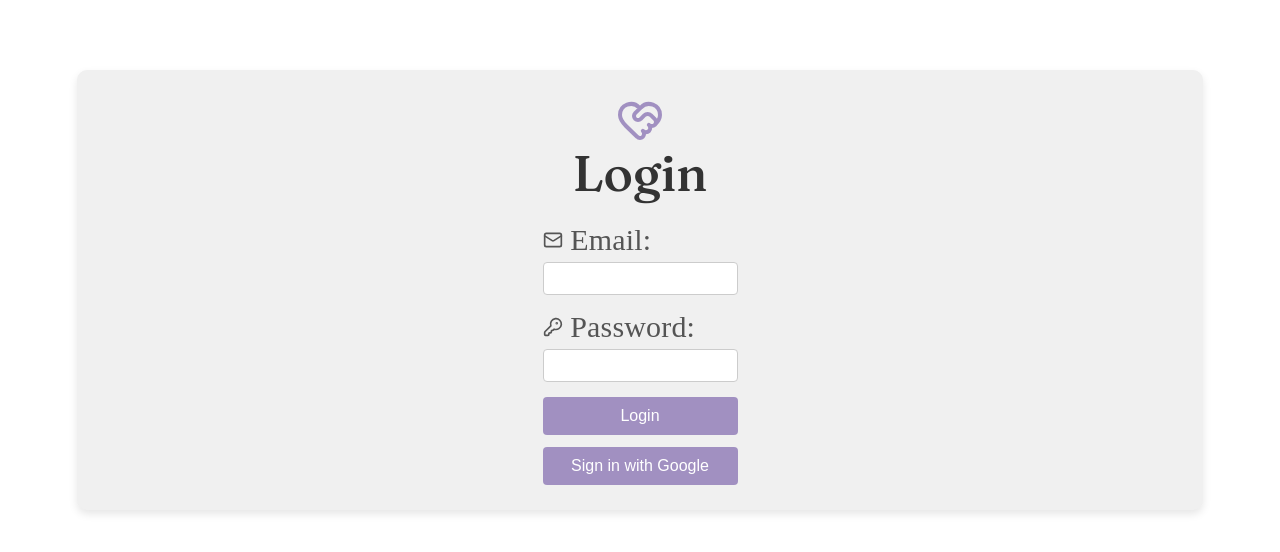
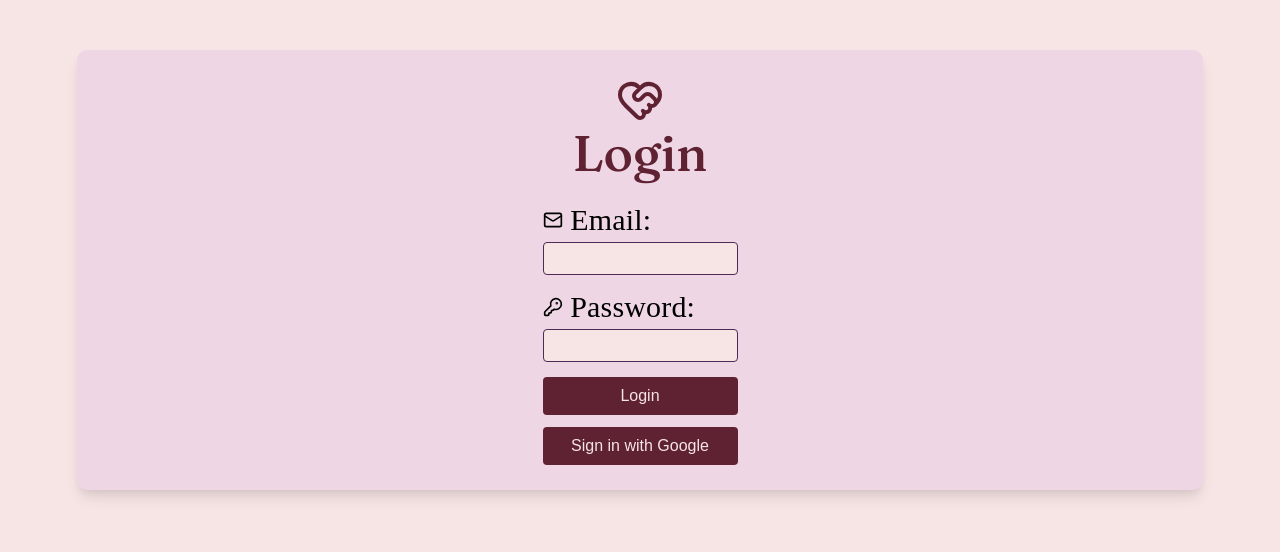
Before and after one commit to 2026-ASU-WiCS-Opportunity-Hack/13-bubble-guppies, a React (Vite) app in the folder my-app/: page / in a window 1280 px wide. Shown: the top 552 px of the page. Built offline with nearby package versions, Linux system fonts and the light colour scheme; no server answers.

Commit message:
Update coloring

```diff
--- a/my-app/src/components/Card.css
+++ b/my-app/src/components/Card.css
@@ -1,6 +1,6 @@
 .card {
     border-radius: 10px;
-    background-color: #7066b1;
+    background-color: var(--accent);
     padding: 2rem 1.5rem 2rem 1.5rem;
     margin-top: 1.5rem;
     margin-bottom: 1.5rem;
@@ -8,7 +8,7 @@
 }
 
 .card:hover {
-     background-color: #554b99;
+    background-color: var(--text-h);
 }
 
 
@@ -17,7 +17,7 @@
     font-weight: bold;
     text-align: left;
     margin-bottom: 1.2rem;
-    color: #f2f2f2;
+    color: var(--bg);
 }
 
 .card-body {
@@ -70,8 +70,8 @@
 
 /* Background Color for Input */
 .card-body input, .card-body select, .card-body textarea {
-    background-color: rgba(255, 255, 255, 0.6);
-    color: #333;
+    background-color: var(--accent-bg);
+    color: var(--text);
 }
 
 /* calendar color to black on date input */
@@ -83,7 +83,7 @@ input[type="date"]::-webkit-calendar-picker-indicator {
 
 /* 1) the p container */
 .viewClient .card p {
-    background-color: rgba(255,255,255,0.8);
+    background-color: var(--bg);
     border: none;
     border-radius: 5px;
     padding: 12px 15px;
--- a/my-app/src/components/NavBar.css
+++ b/my-app/src/components/NavBar.css
@@ -12,8 +12,8 @@
     position: relative;
     border-radius: 5px;
     border: 0px;
-    background-color: rgba(117, 91, 168, 0.635);
-    color: #110614;
+    background-color: var(--accent);
+    color: var(--accent-bg);
     font-weight: bold;
     font-size: 18px;
     text-align: center;
@@ -26,9 +26,19 @@
     transition: transform 0.2s ease-in-out;
 }
 
+.search-text {
+    color: #ffff;
+}
+
 .search-input:hover {
-    background-color: rgba(64, 34, 128, 0.538);
+    background-color: var(--border);
 }
+
+.search-input::placeholder {
+    color: var(--on-priority);
+    opacity: 1;
+}
+
 .search-input::-webkit-search-cancel-button {
     filter: invert(1);  /* makes it black or white depending on original */
 }
@@ -39,10 +49,10 @@
     top: calc(100% + 6px);
     left: 0;
     width: 100%;
-    background-color: white;
-    border: 1px solid #e0e0e0;
+    background-color: var(--bg);
+    border: 1px solid var(--border);
     border-radius: 8px;
-    box-shadow: 0 4px 12px rgba(0, 0, 0, 0.1);
+    box-shadow: var(--shadow);
     z-index: 1000;
     max-height: 280px;
     overflow-y: auto;
@@ -50,16 +60,16 @@
 
 .search-result-item {
     padding: 10px 12px;
-    color: black;
+    color: var(--text);
 }
 
 .search-result-item + .search-result-item {
-    border-top: 1px solid #f0f0f0;
+    border-top: 1px solid var(--border);
 }
 
 .search-result-empty {
     padding: 10px 12px;
-    color: #555;
+    color: var(--text);
 }
 
 /* HAMBURGER */
@@ -85,11 +95,11 @@
 }
 
 .sidebar a:hover {
-    color: #241155;
+    color: var(--accent);
 }
 
 .sidebar a.active {
-    color: rgb(41, 2, 53);
+    color: var(--text-h);
     font-weight: bold;
 }
 
--- a/my-app/src/components/NavBar.jsx
+++ b/my-app/src/components/NavBar.jsx
@@ -64,6 +64,7 @@ useEffect(() => {
     <div className ="navBar">
       {/* SEARCH BAR */ }
       <div className = "search-container">
+        <div className="search-text">
         <input
           type="search"
           placeholder="Search clients..."
@@ -76,6 +77,7 @@ useEffect(() => {
           }}
           className="search-input"
         />
+          </div>
 
         {isResultsVisible && search.trim() && (
           <div className="search-results">
--- a/my-app/src/index.css
+++ b/my-app/src/index.css
@@ -1,13 +1,17 @@
 :root {
-  --text: #6b6375;
-  --text-h: #08060d;
-  --bg: #fff;
-  --border: #e5e4e7;
+  --text: #010000;
+  --text-h: #5f2232;
+  --bg: #f7e4e4;
+  --border: #502a57;
   --code-bg: #f4f3ec;
-  --accent: #aa3bff;
-  --accent-bg: rgba(170, 59, 255, 0.1);
-  --accent-border: rgba(170, 59, 255, 0.5);
-  --social-bg: rgba(244, 243, 236, 0.5);
+  --accent: #5f2232;
+  --accent-bg: #efd6e5;
+  --accent-border: #010000;
+  --social-bg: #998799;
+  --priority-high: #e74c3c;
+  --priority-medium: #f39c12;
+  --priority-low: #2ecc71;
+  --on-priority: #ffffff;
   --shadow:
     rgba(0, 0, 0, 0.1) 0 10px 15px -3px, rgba(0, 0, 0, 0.05) 0 4px 6px -2px;
 
@@ -23,7 +27,7 @@
   text-rendering: optimizeLegibility;
   -webkit-font-smoothing: antialiased;
   -moz-osx-font-smoothing: grayscale;
-  padding-top: 70px;
+  padding-top: 50px;
 
   @media (max-width: 1024px) {
     font-size: 16px;
--- a/my-app/src/pages/allClients.jsx
+++ b/my-app/src/pages/allClients.jsx
@@ -6,9 +6,10 @@ import { motion } from 'framer-motion'
 
 /* METHOD for COLORED priority */
 function getPriorityColor(priority) {
-    if (priority === 'High') return '#e74c3c';
-    if (priority === 'Medium') return '#f39c12';
-    if (priority === 'Low') return '#2ecc71';
+    if (priority === 'High') return 'var(--priority-high)';
+    if (priority === 'Medium') return 'var(--priority-medium)';
+    if (priority === 'Low') return 'var(--priority-low)';
+    return 'var(--accent-bg)';
 }
 
 function AllClients() {
--- a/my-app/src/pages/login.css
+++ b/my-app/src/pages/login.css
@@ -4,14 +4,14 @@
     align-items: center;
     justify-content: center;
     height: 50vh;
-    background-color: #f0f0f0;
+    background-color: var(--accent-bg);
     border-radius: 10px;
-    box-shadow: 0 4px 8px rgba(0, 0, 0, 0.1);
+    box-shadow: var(--shadow);
     padding: 20px;
 
     h2 {
     margin-bottom: 20px;
-    color: #333;
+    color: var(--text-h);
     font-size: 50px;
     }
 
@@ -24,21 +24,23 @@
         label {
             display: block;
             margin-bottom: 5px;
-            color: #555;
+            color: var(--text);
             font-size: 30px;
         }
 
         input {
             width: 100%;
             padding: 8px;
-            border: 1px solid #ccc;
+            border: 1px solid var(--border);
             border-radius: 4px;
             box-sizing: border-box;
+            color: var(--text);
+            background-color: var(--bg);
 
             &:focus {
-                border-color: rgba(117, 91, 168, 0.635);
+                border-color: var(--accent);
                 outline: none;
-                box-shadow: 0 0 5px rgba(117, 91, 168, 0.635);
+                box-shadow: 0 0 0 2px var(--accent-bg);
             }
         }
     }
@@ -53,8 +55,8 @@
 
     button {
         padding: 10px 20px;
-        background-color: rgba(117, 91, 168, 0.635);
-        color: white;
+        background-color: var(--accent);
+        color: var(--bg);
         border: none;
         border-radius: 4px;
         cursor: pointer;
@@ -62,7 +64,7 @@
         transition: background-color 0.3s;
 
         &:hover {
-            background-color: rgba(117, 91, 168, 0.8);
+            background-color: var(--text-h);
         }
     }
 }
--- a/my-app/src/pages/login.jsx
+++ b/my-app/src/pages/login.jsx
@@ -45,7 +45,7 @@ export default function Login() {
 
     return (
         <div className="login-container">
-                <HeartHandshake size={48} color= "rgba(117, 91, 168, 0.635)" />
+            <HeartHandshake size={48} color="var(--accent)" />
             <h2>Login</h2>
             <form onSubmit={handleLogin}>
                 <div className="form-group">
--- a/my-app/src/pages/pages.css
+++ b/my-app/src/pages/pages.css
@@ -7,18 +7,18 @@
 .submit button {
     border-radius: 15px;
     border: none;
-    color: #ffffff;
+    color: var(--bg);
     font-size: 16px;
     font-weight: bold;
     padding: 25px 40px;
-    background-color: #7066b1;
+    background-color: var(--accent);
     transition: transform 0.2s ease-in-out;
 
     margin-bottom: 20px;
 }
 
 .submit button:hover {
-    background-color: #554b99;
+    background-color: var(--text-h);
 }
 
 /* ALL CLIENTS PAGE - table */
@@ -31,8 +31,8 @@
 }
 
 .allClients thead tr {
-    background-color: #009879;
-    color: #FFFFFF;
+    background-color: var(--accent);
+    color: var(--bg);
     text-align: left;
     font-weight: bold;
 }
@@ -47,12 +47,12 @@
 }
 
 .allClients tbody tr {
-    border-bottom: 1px solid #dddddd;
+    border-bottom: 1px solid var(--border);
     transition: transform 0.2s ease-in-out;
 }
 
 .allClients tbody tr:hover {
-    background-color: rgba(227, 226, 226, 0.4);
+    background-color: var(--accent-bg);
     font-weight: bold;
     cursor: pointer;
 }
--- a/my-app/src/pages/viewClient.jsx
+++ b/my-app/src/pages/viewClient.jsx
@@ -7,9 +7,10 @@
     import { easeInOut, motion } from 'framer-motion'
 
     function getPriorityColor(priority) {
-        if (priority === 'High') return '#e74c3c';
-        if (priority === 'Medium') return '#f39c12';
-        if (priority === 'Low') return '#2ecc71';
+        if (priority === 'High') return 'var(--priority-high)';
+        if (priority === 'Medium') return 'var(--priority-medium)';
+        if (priority === 'Low') return 'var(--priority-low)';
+        return 'var(--accent-bg)';
     }
 
     function ViewClient() {
@@ -55,7 +56,7 @@
                 </motion.button>
 
                 <h1>{client.first_name} {client.last_name}</h1>
-                <h3><span style={{backgroundColor: `${getPriorityColor(client.priority)}`, borderRadius: `15px`, padding: `5px 20px`, color:`#FFFFFF`}}>{client.priority}</span></h3>
+                <h3><span style={{backgroundColor: `${getPriorityColor(client.priority)}`, borderRadius: `15px`, padding: `5px 20px`, color:'var(--on-priority)'}}>{client.priority}</span></h3>
                 <Card title="Demographics" className="cols-2">
                     <p><span className="label">Email:</span><span className="value">{client.email || 'N/A'}</span></p>
                     <p><span className="label">Phone:</span><span className="value">{client.phone || 'N/A'}</span></p>
```
